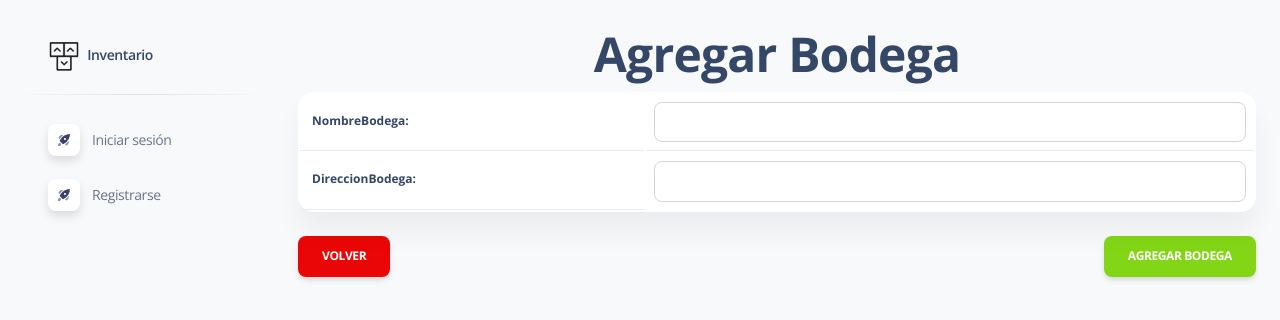
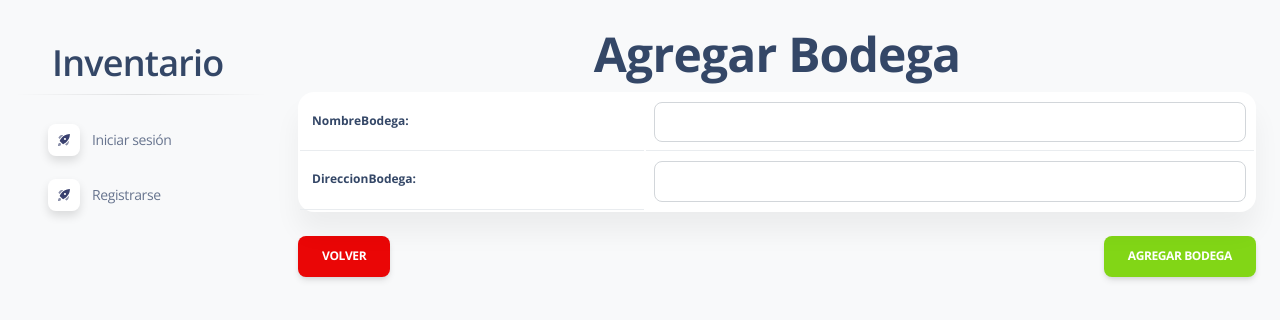
Before and after one commit to Eduardo9870/inventario, a Django app: page /addBodega/ in a window 1280 px wide. Shown: the top 320 px of the page. Run offline with Django 4.2, Linux system fonts and the light colour scheme; some libraries are stand-ins or nearby versions.

Commit message:
quitar logo

```diff
--- a/templates/menus/aside.html
+++ b/templates/menus/aside.html
@@ -11,9 +11,7 @@
 
     <a class="navbar-brand m-0" href="/" target="_blank">
 
-      <img src="{% static 'img/logo-ct-dark.png' %}" class="navbar-brand-img h-100" alt="main_logo">
-
-      <span class="ms-1 font-weight-bold">Inventario</span>
+      <h2 class="ms-1 font-weight-bold">Inventario</h2>
 
     </a>
 
```
